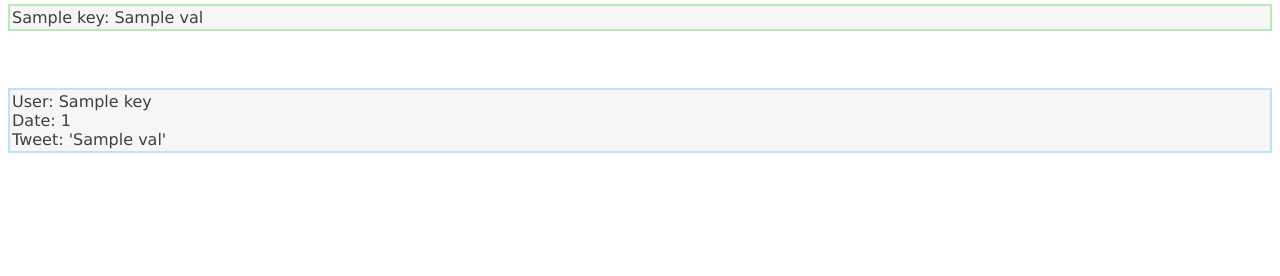
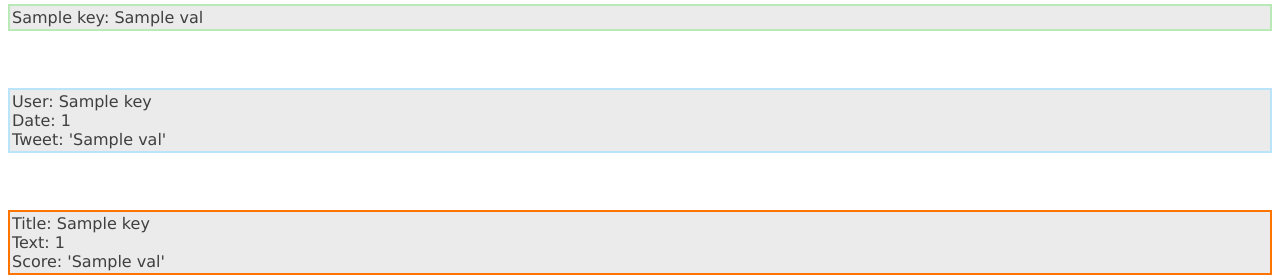
Before and after one commit to CVanchieri/DSPortfolio_FlaskApp, a Flask app: template templates/coinscraper.html in a window 1280 px wide. Shown: the part 887-1163 px from the top of the page. Before the commit the page ends 1040 px from the top, so only its background shows below. Run offline with Flask 2, Linux system fonts and the light colour scheme; the template is opened without the code that fills it: most values are stand-ins (such as "Sample title", 1, 10 or a date in 2020); grey boxes marked "Sample" are stand-in pictures; some libraries are stand-ins or nearby versions.

Commit message:
added in reddit api pulls for coin slugs

```diff
--- a/app.py
+++ b/app.py
@@ -350,16 +350,17 @@ def coin_scrape_result():
         ### CMC html scrape token stats2 ###
         ####################
         coin_scrape_stats = coin_stats2.find('div', class_='sc-16r8icm-0 jIZLYs container___E9axz')
-        body = coin_scrape_stats.find('tbody')
-        ### 24hr change stats ###
-        chang24r = body.select_one('tr:nth-child(3)')
-        chang24r_numbers = chang24r.td.text
-        token_info['24hr low / high'] = chang24r_numbers
-        # print(token_info['24hr low / high']) ##
-        ### Market dominance stats ###
-        market_dominance = body.select_one('tr:nth-child(6)')
-        market_dominance_numbers = market_dominance.td.text
-        token_info['market dominance'] = market_dominance_numbers
+        if coin_scrape_stats != None:
+            body = coin_scrape_stats.find('tbody')
+            ### 24hr change stats ###
+            chang24r = body.select_one('tr:nth-child(3)')
+            chang24r_numbers = chang24r.td.text
+            token_info['24hr low / high'] = chang24r_numbers
+            # print(token_info['24hr low / high']) ##
+            ### Market dominance stats ###
+            market_dominance = body.select_one('tr:nth-child(6)')
+            market_dominance_numbers = market_dominance.td.text
+            token_info['market dominance'] = market_dominance_numbers
         # print(token_info['market dominance']) ##
         ####################
         ### CMC html scrape token hash ###
@@ -396,11 +397,14 @@ def coin_scrape_result():
         # print(token_info['platform']) ##
         ### Token description ###
         token_description = []
-        for desc in coins_hash.find_all('div', class_='sc-1lt0cju-0 srvSa'):
-            if desc.div.text != None:
-                des = desc.div
-                token_description.append(des.text)
-        token_info['description'] = token_description[0]
+        if coins_hash.find_all('div', class_='sc-1lt0cju-0 srvSa') != None:
+            for desc in coins_hash.find_all('div', class_='sc-1lt0cju-0 srvSa'):
+                # if desc.div.text != 0:
+                    des = desc.div
+                    if des != None:
+                        token_description.append(des.text)
+            if len(token_description) > 0:
+                token_info['description'] = token_description[0]
         # print(token_info['description']) ##
         ####################
         ### CMC html scrape token articles ###
@@ -410,16 +414,17 @@ def coin_scrape_result():
         source_articles = requests.get(f'https://coinmarketcap.com/currencies/{url_name}').text
         coins_articles = BeautifulSoup(source_articles, 'lxml')
         block1 = coins_articles.find('div', class_='sc-16r8icm-0 elzRBB container')
-        block1_1 = block1.find('div', class_='sc-16r8icm-0 feGaPs desktopShow___2995-')
-        article = block1_1.find('div', class_='alexandriaArticles___2__ss')
-        links = article.find('ul')
-        for li in links.find_all('li'):
-            token_articles.append([li.a.text, li.a['href']])
-        token_info['info articles'] = token_articles
-        # for val in token_info['info articles']:
-        #     print(val[0]) ##
-        #     print(val[1]) ##
-        #     print('-----') ##
+        if block1 != None:
+            block1_1 = block1.find('div', class_='sc-16r8icm-0 feGaPs desktopShow___2995-')
+            article = block1_1.find('div', class_='alexandriaArticles___2__ss')
+            links = article.find('ul')
+            for li in links.find_all('li'):
+                token_articles.append([li.a.text, li.a['href']])
+            token_info['info articles'] = token_articles
+            # for val in token_info['info articles']:
+            #     print(val[0]) ##
+            #     print(val[1]) ##
+            #     print('-----') ##
     for key, val in token_info.items():
         print(f'{key}: {val}')
     print('-----')
@@ -511,4 +516,52 @@ def coin_scrape_result():
         print(f'{key}: {val}')
         print('-----')
 
-    return render_template('coinscraper.html', token_data=token_info.items(), tweets_data=tweets_res.items(), new_token_data=new_tokens)
+
+    ######################
+    CLIENT_ID = 'T9wY5Ulq8tLW6w'
+    SECRET_KEY ='L7eznyEuLAotFRL_HADO0m9t6mg6WA'
+    auth = requests.auth.HTTPBasicAuth(CLIENT_ID, SECRET_KEY)
+    data = {
+            'grant_type': 'password',
+            'username': 'GnarlyCharley6',
+            'password': 'Charryn84',
+            }
+    headers = {'User-Agent': 'MyAPI/0.0.1'}
+    print('--- searching reddit posts ---')
+    res = requests.post('https://www.reddit.com/api/v1/access_token',
+                        auth=auth, data=data, headers=headers)
+    TOKEN = res.json()['access_token']
+    headers = {**headers, **{'Authorization': f'bearer {TOKEN}'}}
+    # print(headers)
+    # print(requests.get('https://oauth.reddit.com/api/v1/me', headers=headers).json())
+    slug = 'cardano'
+    sub_posts = {}
+    sub_res2 = requests.get('https://oauth.reddit.com/r/' + token_slug + '/new',
+                    headers=headers)
+    if sub_res2.json() != None:
+        for post in sub_res2.json()['data']['children'][:10]:
+            # print(sub_res2.json())
+            # subreddit = post['data']['subreddit']
+            # if symbol in post['data']['title'] != None:
+            title = post['data']['title']
+            for k, v in post.items():
+                if 'selftext' in v:
+                    text = post['data']['selftext']
+                    text = "".join(text.splitlines())
+                    text = re.sub(r'[&@#]', '', text)
+                    score = post['data']['score']
+                    # posts.append([text, ups, downs, score])
+                    sub_posts[title] = [text, score]
+            # print(f'title: {title}')
+            # print(f'text: {text}')
+            # print(f'score: {score}')
+            # print('-----')
+            # print(post)
+
+    print('--- posts found ---')
+    print(f'posts count: {len(sub_posts)}') # show tweets count
+    for k, v in sub_posts.items():
+        print(f'{k}: {v}')
+        print('-----')
+
+    return render_template('coinscraper.html', token_data=token_info.items(), tweets_data=tweets_res.items(), reddit_data=sub_posts.items(), new_token_data=new_tokens)
--- a/static/style.css
+++ b/static/style.css
@@ -42,14 +42,15 @@ div.block {
 }
 div.boxed_b {
   border: 2px solid #b9e4f9;
-  background-color: rgb(246, 246, 246);
+  background-color: rgb(235, 235, 235);
   padding: 2px;
   margin-left: auto;
   margin-right: auto;
 }
 div.boxed_r {
-  background-color: rgb(239, 145, 145);
-  padding: 5px;
+  border: 2px solid #ff7300;
+  background-color: rgb(235, 235, 235);
+  padding: 2px;
   margin-left: auto;
   margin-right: auto;
 }
@@ -62,7 +63,7 @@ div.boxed_rb {
 }
 div.boxed_g {
   border: 2px solid #b8e9b7;
-  background-color: rgb(246, 246, 246);
+  background-color: rgb(235, 235, 235);
   padding: 2px;
   margin-left: auto;
   margin-right: auto;
--- a/templates/coinscraper.html
+++ b/templates/coinscraper.html
@@ -68,3 +68,15 @@
     </div>
     {% endfor %}
   </div>
+<br/>
+<br/>
+<br/>
+  <div>
+    {% for key, val in reddit_data %}
+    <div class="boxed_r">
+      Title: {{ key }} <br/>
+      Text: {{ val[0] }} <br/>
+      Score: '{{ val[1] }}' <br/>
+    </div>
+    {% endfor %}
+  </div>
```
Also changed, not shown: redditapi.py (+42 -27 lines).
